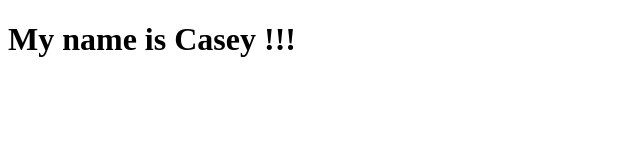
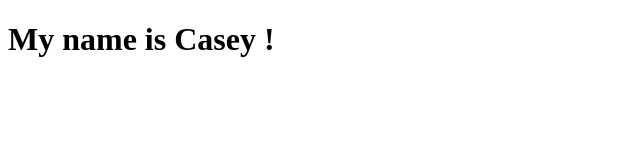
Before and after one commit to CaseySweeney/GitHub-Project, a plain HTML site: page index.html in a window 1280 px wide. Shown: the full height of the page, 0-640 px from the left. Drawn offline with Linux system fonts and the light colour scheme.

Commit message:
removed exclaimation mark

```diff
--- a/index.html
+++ b/index.html
@@ -7,6 +7,6 @@
     <title>Document</title>
 </head>
 <body>
-<h1>My name is Casey !!!</h1>
+<h1>My name is Casey !</h1>
 </body>
 </html>
```
